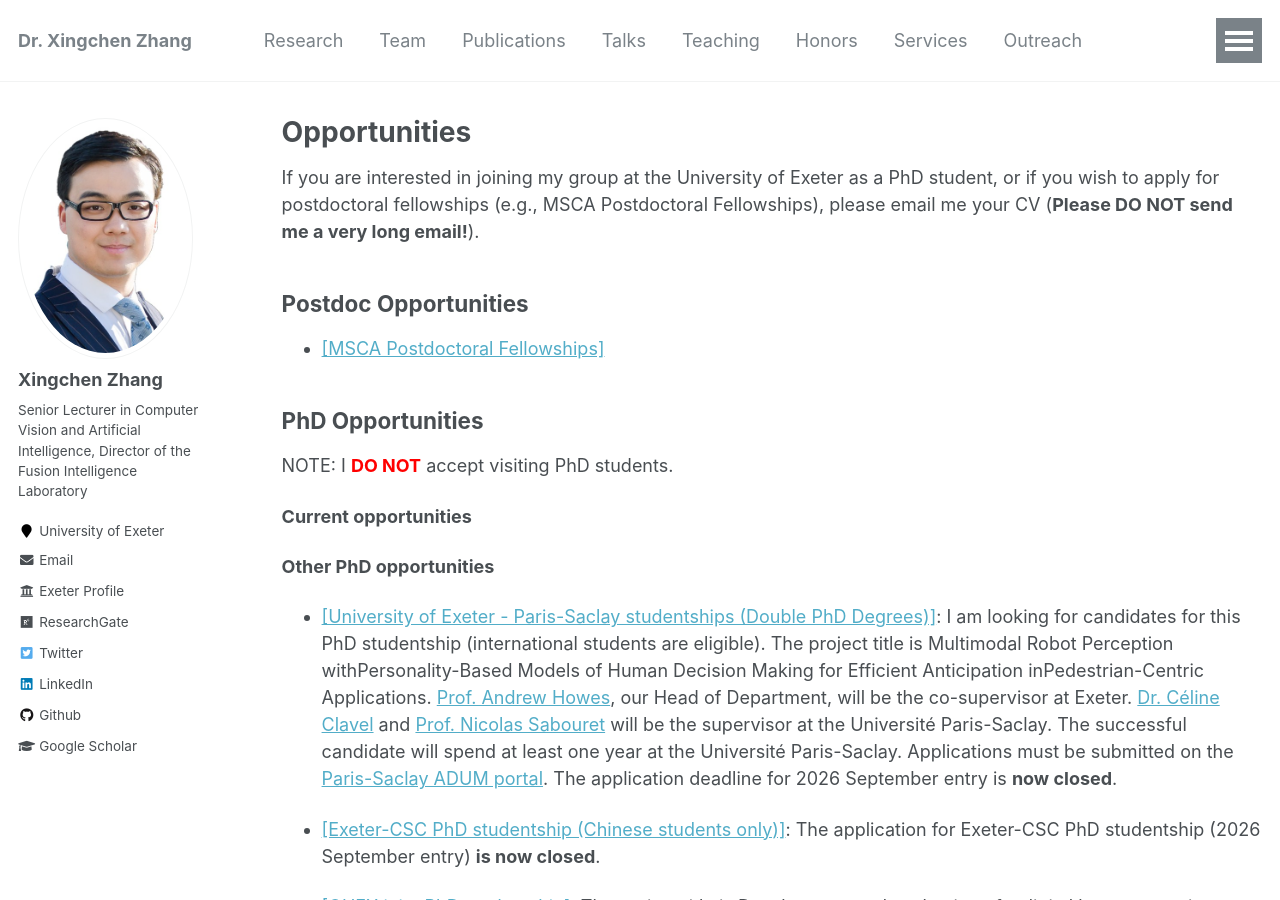
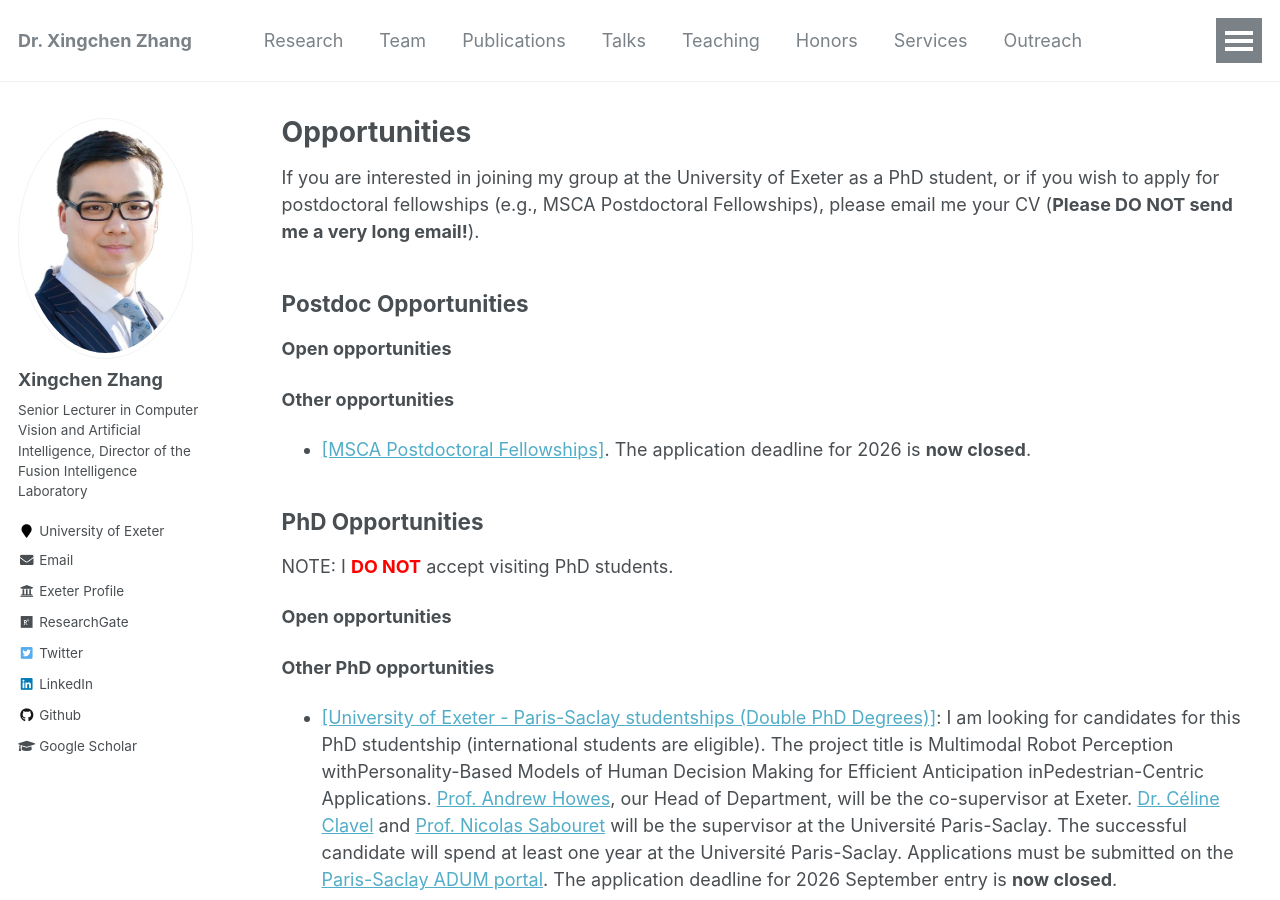
Before and after one commit to xingchenzhang/xingchenzhang.github.io, a Jekyll site: the page built from _pages/opportunities.md, in a window 1280 px wide and 900 px high. Built offline with Jekyll 4.4.1, drawn with Linux system fonts in a browser that asks for light colours.

Commit message:
update opportunities

```diff
--- a/_pages/opportunities.md
+++ b/_pages/opportunities.md
@@ -11,7 +11,12 @@
 Postdoc Opportunities
 -------------
 
-- [[MSCA Postdoctoral Fellowships]](https://marie-sklodowska-curie-actions.ec.europa.eu/actions/postdoctoral-fellowships)
+**Open opportunities**
+
+
+**Other opportunities**
+
+- [[MSCA Postdoctoral Fellowships]](https://marie-sklodowska-curie-actions.ec.europa.eu/actions/postdoctoral-fellowships). The application deadline for 2026 is **now closed**.
 
 
 PhD Opportunities
@@ -19,7 +24,7 @@
 
 NOTE: I **<span style="color: red;"> DO NOT</span>** accept visiting PhD students.
 
-**Current opportunities**
+**Open opportunities**
 
 
 **Other PhD opportunities**
```
